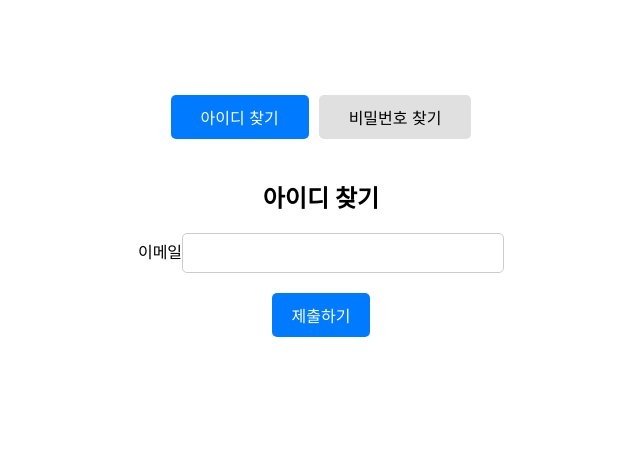
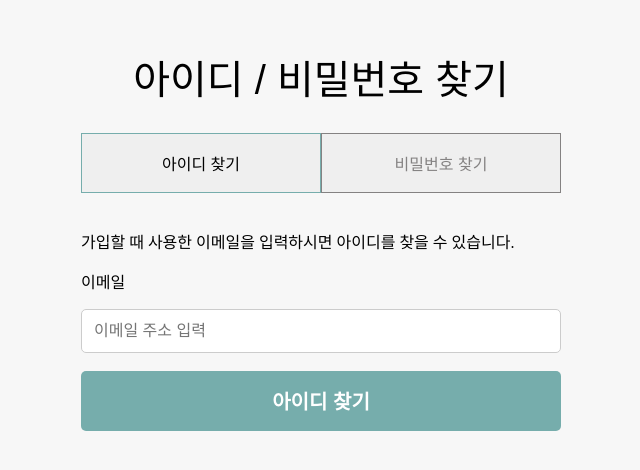
Before and after one commit to TripTune-Project/TripTune-Frontend, a Next.js app: page /Find in a window 1280 px wide. Shown: the part 192-662 px from the top of the page, without its empty margins (319-959 px from the left). Built offline with nearby package versions, Linux system fonts and the light colour scheme.

Commit message:
[24-07-27] ui 변경 요청

```diff
--- a/src/app/Find/page.tsx
+++ b/src/app/Find/page.tsx
@@ -1,12 +1,12 @@
 'use client';
 
-import React, { useEffect, useState, Suspense } from 'react';
-import { requestFindId, requestFindPassword } from '../../api/findApi';
-import { useSearchParams } from 'next/navigation';
+import React, {useEffect, useState, Suspense} from 'react';
+import {requestFindId, requestFindPassword} from '@/api/findApi';
+import {useRouter, useSearchParams} from 'next/navigation';
 import styles from '../../styles/Find.module.css';
-import { Alert, Snackbar } from '@mui/material';
 
 const FindPage: React.FC = () => {
+	const router = useRouter();
 	const searchParams = useSearchParams();
 	const initialTab = searchParams.get('tab') || 'findId';
 
@@ -43,9 +43,8 @@ const FindPage: React.FC = () => {
 		try {
 			const responseMessage = await requestFindId(email);
 			if (responseMessage) {
-				setMessage(`당신의 아이디는 ${responseMessage.data.userId} 입니다.`);
-				setErrorMessage('');
 				setAlertSeverity('success');
+				router.push(`/Find/Complete?userId=${responseMessage.data.userId}`);
 			} else {
 				throw new Error('아이디 찾기 요청에 실패했습니다.');
 			}
@@ -86,12 +85,9 @@ const FindPage: React.FC = () => {
 		}
 	};
 
-	const handleAlertClose = () => {
-		setAlertOpen(false);
-	};
-
 	return (
 		<div className={styles.pageContainer}>
+			<h1 className={styles.FindTitle}>아이디 / 비밀번호 찾기</h1>
 			<div className={styles.tabContainer}>
 				<button
 					className={`${styles.tabButton} ${tab === 'findId' ? styles.activeTab : ''}`}
@@ -106,71 +102,59 @@ const FindPage: React.FC = () => {
 					비밀번호 찾기
 				</button>
 			</div>
-			{tab === 'findId' && (
-				<div>
-					<h2>아이디 찾기</h2>
-					<form onSubmit={handleFindIdSubmit}>
+			{tab === 'findId' ? (
 				<div className={styles.inputGroup}>
-							<label htmlFor="email">이메일</label>
+					<p>가입할 때 사용한 이메일을 입력하시면 아이디를 찾을 수 있습니다.</p>
+					<p>이메일</p>
+					<input
+						type="email"
+						id="email"
+						value={email}
+						placeholder="이메일 주소 입력"
+						onChange={handleEmailChange}
+						required
+						className={styles.input}
+					/>
+					<button type="submit" className={styles.submitButton} onClick={handleFindIdSubmit}>
+						아이디 찾기
+					</button>
+				</div>
+			) : (
+				<div className={styles.inputGroup}>
+					<p>가입한 아이디, 이메일을 입력해주세요.</p>
+					<p>이메일을 통해 비밀번호 변경 링크가 전송됩니다.</p>
+					<p>아이디</p>
+					<input
+						type="text"
+						id="userId"
+						value={userId}
+						onChange={handleUserIdChange}
+						required
+						placeholder="아이디 입력"
+						className={styles.input}
+					/>
+					<p>이메일</p>
 					<input
 						type="email"
 						id="email"
 						value={email}
 						onChange={handleEmailChange}
 						required
+						placeholder="이메일 주소 입력"
 						className={styles.input}
 					/>
-						</div>
-						<button type="submit" className={styles.submitButton}>
-							제출하기
+					<button type="submit" className={styles.submitButton} onClick={handleFindPasswordSubmit}>
+						비밀번호 찾기
 					</button>
-					</form>
 				</div>
 			)}
-			{tab === 'findPassword' && (
-				<div>
-					<h2>비밀번호 찾기</h2>
-					<form onSubmit={handleFindPasswordSubmit}>
-						<div className={styles.inputGroup}>
-							<label htmlFor="userId">아이디</label>
-							<input
-								type="text"
-								id="userId"
-								value={userId}
-								onChange={handleUserIdChange}
-								required
-								className={styles.input}
-							/>
-						</div>
-						<div className={styles.inputGroup}>
-							<label htmlFor="email">이메일</label>
-							<input
-								type="email"
-								id="email"
-								value={email}
-								onChange={handleEmailChange}
-								required
-								className={styles.input}
-							/>
-						</div>
-						<button type="submit" className={styles.submitButton}>
-							제출하기
-						</button>
-					</form>
-				</div>
-			)}
-			<Snackbar open={alertOpen} autoHideDuration={6000} onClose={handleAlertClose}>
-				<Alert onClose={handleAlertClose} severity={alertSeverity} sx={{ width: '100%' }}>
-					{alertSeverity === 'success' ? message : errorMessage}
-				</Alert>
-			</Snackbar>
 		</div>
 	);
 };
 
 const WrappedFindPage = () => (
 	<Suspense fallback={<div>Loading...</div>}>
-		<FindPage />
+		<FindPage/>
 	</Suspense>
 );
 
--- a/src/components/Login/LoginForm.tsx
+++ b/src/components/Login/LoginForm.tsx
@@ -51,11 +51,11 @@ const LoginForm: React.FC = () => {
 	};
 
 	const handleFindId = () => {
-		window.open('/Find?tab=findId', 'FindId', 'width=600,height=400');
+		window.open('/Find?tab=findId', 'FindId', 'width=890,height=916');
 	};
 
 	const handleFindPassword = () => {
-		window.open('/Find?tab=findPassword', 'FindPassword', 'width=600,height=400');
+		window.open('/Find?tab=findPassword', 'FindPassword', 'width=890,height=916');
 	};
 
 	const closeSnackbar = () => {
--- a/src/styles/ChangePasswordPage.module.css
+++ /dev/null
@@ -1,50 +0,0 @@
-.container {
-    max-width: 400px;
-    margin: 50px auto;
-    padding: 20px;
-    border: 1px solid #ccc;
-    border-radius: 8px;
-    box-shadow: 0 0 10px rgba(0, 0, 0, 0.1);
-    background-color: #f9f9f9;
-}
-
-.title {
-    text-align: center;
-    margin-bottom: 20px;
-    font-size: 24px;
-    color: #333;
-}
-
-.form {
-    display: flex;
-    flex-direction: column;
-}
-
-.label {
-    margin-bottom: 8px;
-    font-weight: bold;
-    color: #555;
-}
-
-.input {
-    margin-bottom: 16px;
-    padding: 10px;
-    border: 1px solid #ccc;
-    border-radius: 4px;
-    font-size: 16px;
-}
-
-.button {
-    padding: 10px;
-    border: none;
-    border-radius: 4px;
-    background-color: #007bff;
-    color: white;
-    font-size: 16px;
-    cursor: pointer;
-    transition: background-color 0.3s ease;
-}
-
-.button:hover {
-    background-color: #0056b3;
-}
--- a/src/styles/Find.module.css
+++ b/src/styles/Find.module.css
@@ -1,70 +1,110 @@
+.FindTitle {
+    color: #000;
+    font-family: 'Noto Sans KR', sans-serif;
+    font-size: 40px;
+    font-style: normal;
+    font-weight: 400;
+    line-height: normal;
+}
+
 .pageContainer {
     display: flex;
     flex-direction: column;
     align-items: center;
     justify-content: center;
     height: 100vh;
-    text-align: center;
+    background-color: #f7f7f7;
+    padding: 20px;
 }
 
 .tabContainer {
     display: flex;
-    gap: 10px;
     margin-bottom: 20px;
 }
 
 .tabButton {
-    padding: 10px 30px;
-    border: none;
-    border-radius: 5px;
-    cursor: pointer;
-    background-color: #e0e0e0;
+    display: flex;
+    width: 240px;
+    height: 60px;
+    flex-direction: column;
+    align-items: center;
+    justify-content: center;
+    text-align: center;
+    flex-shrink: 0;
+    color: #848282;
+    font-family: Noto Sans KR, sans-serif;
     font-size: 16px;
-    transition: background-color 0.3s, color 0.3s;
+    font-style: normal;
+    font-weight: 400;
+    line-height: normal;
+    border: 1px solid #848282;
 }
 
-.tabButton:hover {
-    background-color: #d0d0d0;
-}
-
-.activeTab {
-    background-color: #007bff;
-    color: white;
+.tabButton:hover, .activeTab {
+    border: 1px solid #76ADAC;
+    color: #000;
 }
 
 .inputGroup {
     margin-bottom: 20px;
+    width: 480px;
 }
 
 .input {
-    padding: 10px;
-    width: 300px;
+    padding: 12px;
+    width: 480px;
     border-radius: 5px;
     border: 1px solid #ccc;
     font-size: 16px;
+    box-sizing: border-box;
 }
 
 .submitButton {
-    padding: 10px 20px;
+    margin-top: 18px;
+    width: 480px;
     border: none;
     border-radius: 5px;
-    background-color: #007bff;
-    color: white;
+    background-color: #76ADAC;
     cursor: pointer;
-    font-size: 16px;
-    transition: background-color 0.3s;
+    display: flex;
+    height: 60px;
+    flex-direction: column;
+    justify-content: center;
+    text-align: center;
+    align-items: center;
+    flex-shrink: 0;
+    color: #FFF;
+    font-family: Noto Sans KR, sans-serif;
+    font-size: 20px;
+    font-style: normal;
+    font-weight: 700;
+    line-height: normal;
 }
 
 .submitButton:hover {
-    background-color: #0056b3;
+    background-color: #4D7F7D;
 }
 
-.message {
-    color: green;
-    margin-top: 20px;
+.hrStyle {
+    width: 445px;
+    height: 1px;
+    background-color: #848282;
+    border: none;
 }
 
-.errorText {
-    color: red;
-    margin-top: 20px;
+.FindIdBox {
+    display: flex;
+    width: 480px;
+    height: 103px;
+    flex-direction: column;
+    justify-content: center;
+    flex-shrink: 0;
+    color: #000;
+    border: 1px solid #ccc;
+    text-align: center;
+    font-family: Noto Sans KR, sans-serif;
+    font-size: 15px;
+    font-style: normal;
+    font-weight: 400;
+    line-height: normal;
 }
```
Also changed, not shown: src/app/Find/ChangePassword/page.tsx (+12 -8 lines), src/app/Find/Complete/page.tsx (added, +58 -0 lines). Lines whose indentation alone changed are shown as unchanged.
